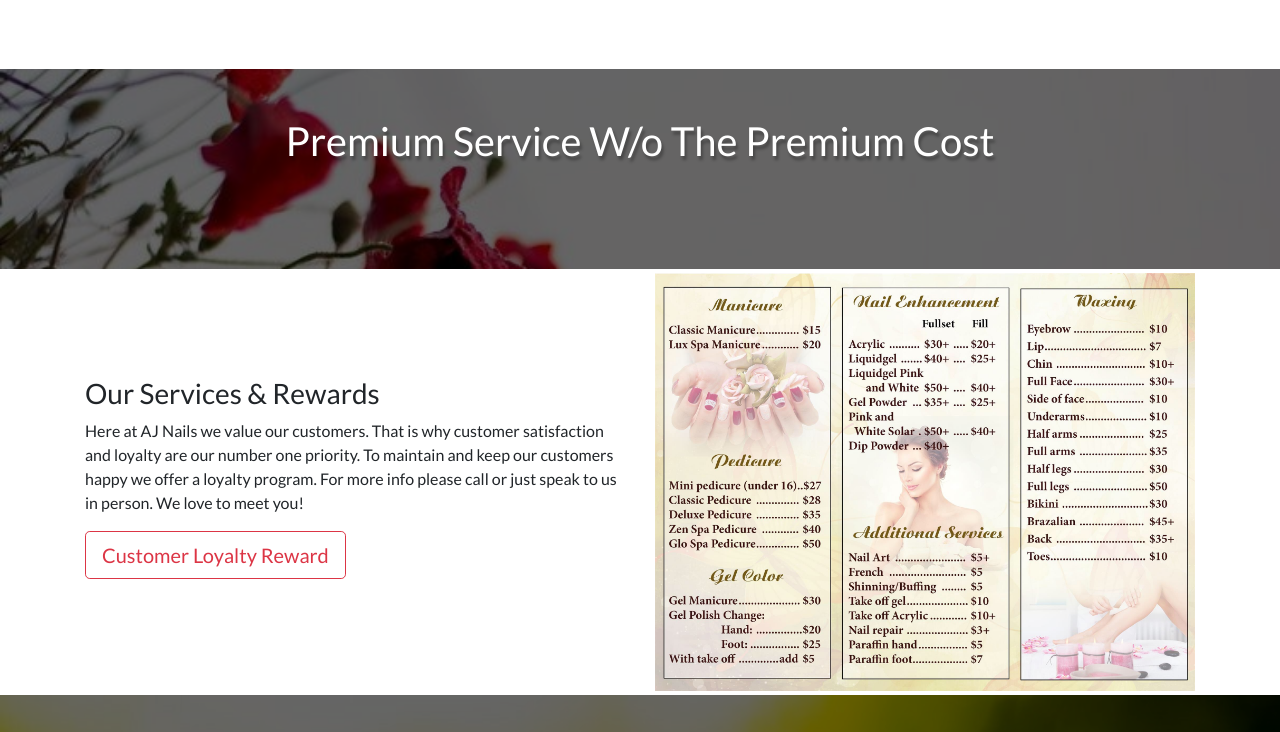
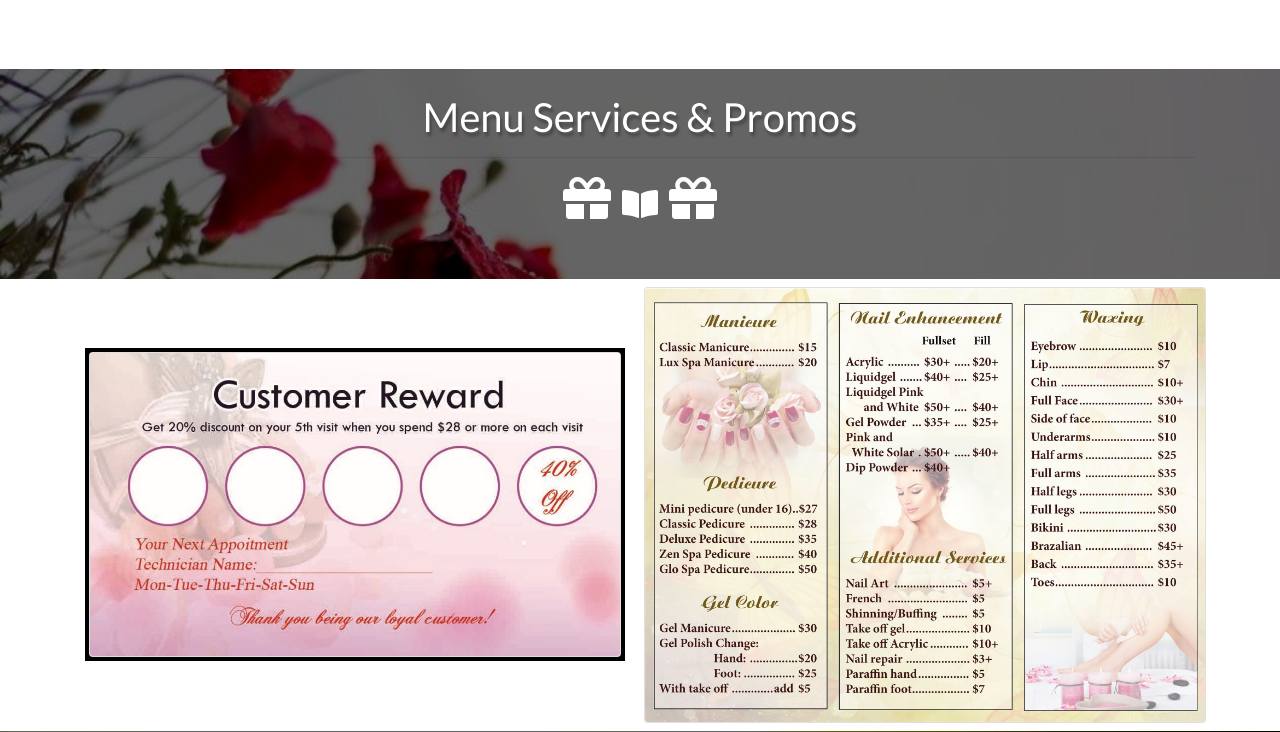
Before and after one commit to Petertran198/AJ-Nail, a plain HTML site: page index.html in a window 1280 px wide. Shown: the part 748-1480 px from the top of the page. Drawn offline with nearby package versions, Linux system fonts and the light colour scheme.

Commit message:
design change

```diff
--- a/css/nail.css
+++ b/css/nail.css
@@ -71,7 +71,7 @@
 /* first banner */
 #home-heading {
   position: relative;
-  min-height: 200px;
+  min-height: 210px;
   background: url('../img/flower.jpg');
   background-size: cover;
   background-repeat: no-repeat;
@@ -91,22 +91,21 @@
 
 /* Reward button */
 #overlay {
-    display:none;
-    position:fixed;
+    display:block;
     left:0px;
     top:0px;
     width:100%;
     height:100%;
     background:#000;
-    opacity:0.7;
     z-index:99999;
+
 }
 #popup {
     display:none;
     position:fixed;
-    left:10%;
+    left:20%;
     top:30%;
-    min-width: 362px;
+    min-width: 270px;
     width: 70%;
     height: 250px;
     min-height: 250px;
--- a/index.html
+++ b/index.html
@@ -124,8 +124,11 @@
     <div class="dark-overlay">
       <div class="row">
         <div class="col">
-          <div class="container ">
-            <h1 class="h1-style mt-5" id="target">Premium Service W/o The Premium Cost</h1>
+          <div class="container  ">
+            <h1 class="h1-style mt-4" id="target">Menu Services & Promos <hr></h1>
+            <i class="fas fa-gift fa-3x px-1"> </i>
+            <i class="fas fa-book-open fa-2x px-1 "></i>
+            <i class="fas fa-gift fa-3x px-1"> </i>
           </div>
         </div>
       </div>
@@ -136,19 +139,16 @@
   <section id="info" class="py-1">
     <div class="container">
       <div class="row">
-        <div class="col-md-6 align-self-center">
-          <h3 >Our Services & Rewards</h3>
-          <p>Here at AJ Nails we value our customers. That is why customer satisfaction and loyalty are our number one priority. To maintain and keep our customers happy we offer a loyalty program. For more info please call or just speak to us in person. We love to meet you!</p>
-          <button class="btn btn-outline-danger btn-lg mb-2" id="rewardBtn">Customer Loyalty Reward</button>
+        <div class="col-md-6 align-self-center ">
 
-          <div id="overlay"></div>
-          <div id="popup">
-              <img src="img/coupon.jpg" width="100%" height="100%" id="closeBtn" />
+
+
+          <div id="overlay" class="p-1">
+              <img src="img/coupon.jpeg" width="100%" height="100%" resizable=0  class="card " />
           </div>
-
         </div>
-        <div class="col-md-6">
-          <img src="img/menu.jpg" alt="menu" class="img-fluid">
+        <div class="col-md-6 p-1">
+          <img src="img/menu.jpg" alt="menu" class="img-fluid card">
         </div>
       </div>
     </div>
```
Also changed, not shown: img/menu.jpeg (added), 1 other file.
